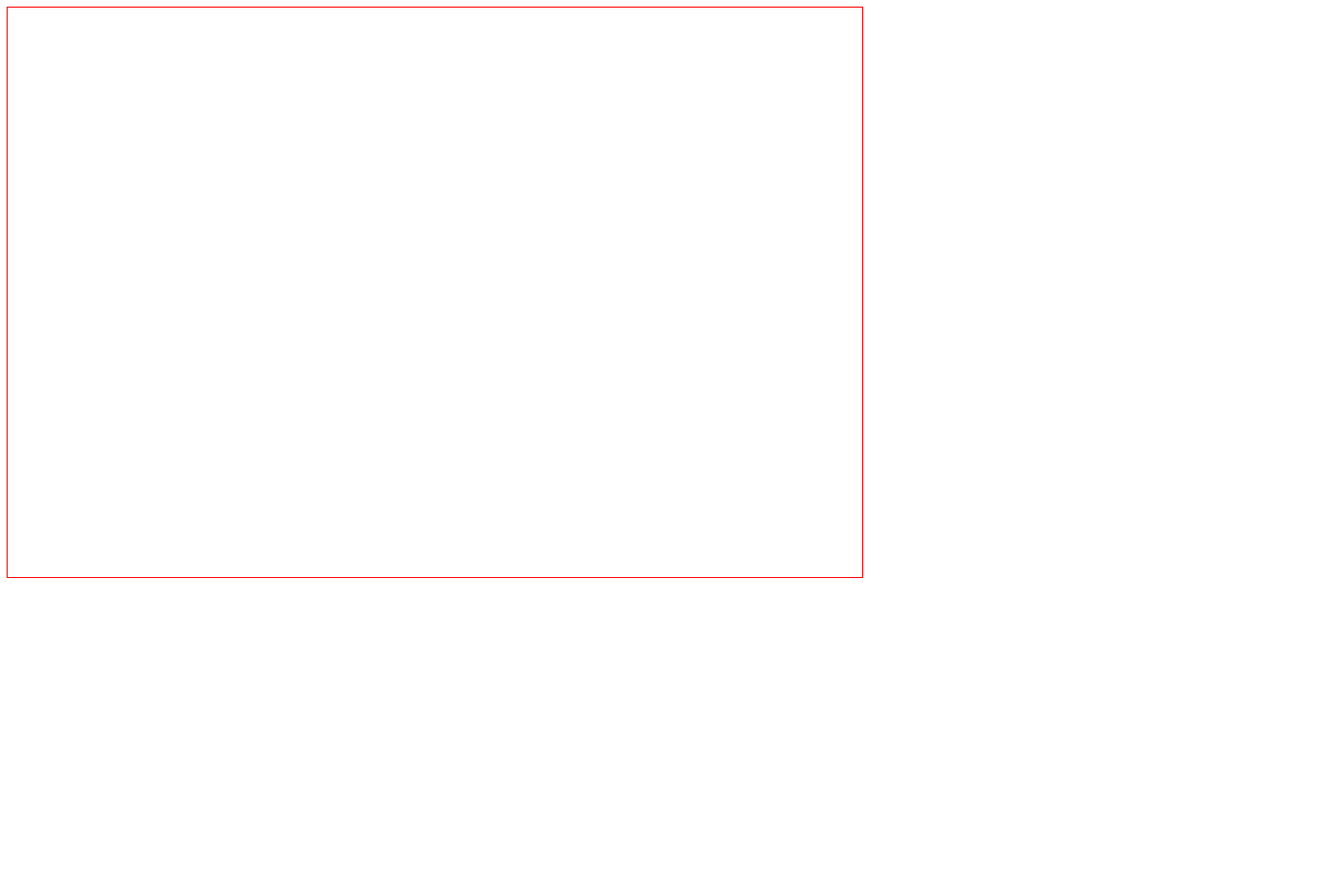
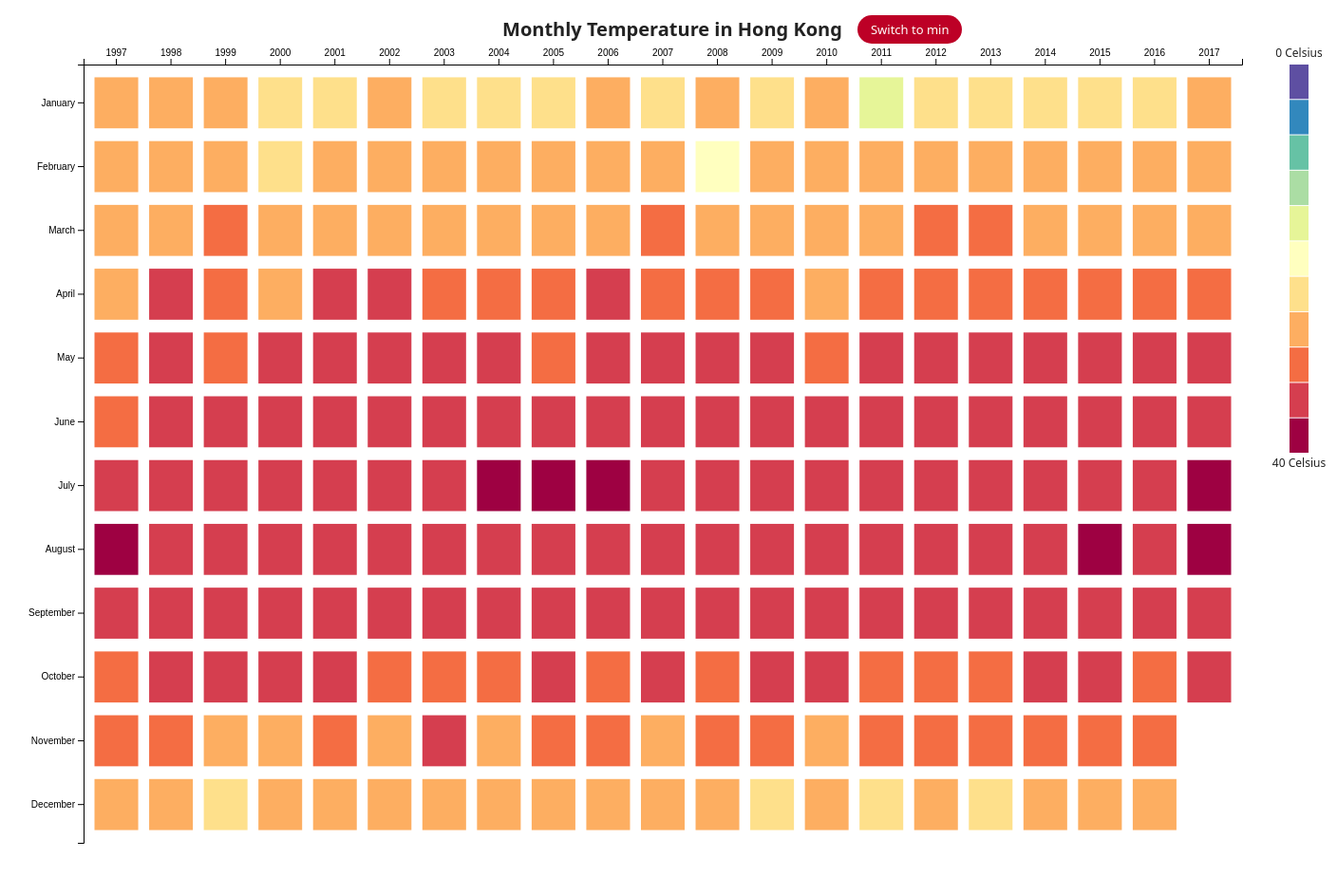
Before and after one commit to saharshk11-tamu/CSCE-679-Data-Visualization-Assignment1, a plain HTML site: page index.html in a window 1280 px wide. Shown: the whole page at 95% size, 1408 px wide, since content can reach past the window. Before the commit the page ends 800 px from the top, so only its background shows below. Drawn offline with nearby package versions, Linux system fonts and the light colour scheme.

Commit message:
completed challenge 1

```diff
--- a/js/config.js
+++ b/js/config.js
@@ -3,8 +3,10 @@
 export const dataPath = "temperature_daily.csv";
 export const containerSelector = "#chart";
 
-export const width = 900;
-export const height = 600;
+export const width = 1400;
+export const height = 900;
 export const margin = { top: 60, right: 100, bottom: 20, left: 80 };
 export const chartWidth = width - margin.left - margin.right;
 export const chartHeight = height - margin.top - margin.bottom;
+export const legendWidth = 20;
+export const legendHeight = chartHeight / 2;
--- a/js/draw.js
+++ b/js/draw.js
@@ -1,4 +1,11 @@
-import { containerSelector, width, height, margin } from "./config.js";
+import {
+  containerSelector,
+  width,
+  height,
+  margin,
+  legendWidth,
+  legendHeight,
+} from "./config.js";
 
 // Create SVG
 export function createSVG() {
@@ -16,52 +23,133 @@ export function createSVG() {
 }
 
 // Draw one rect per month (the heatmap cells).
-// TODO:
-//   - data join: chart.selectAll(...).data(data).join("rect")
-//   - x / y from yearScale(d.year) / monthScale(d.month)
-//   - width / height from each scale's bandwidth()
-//   - do NOT set fill here; updateColors handles that
-// Returns: the cells selection, so other functions can recolor / attach events.
-export function drawCells(chart, data, scales) {}
+export function drawCells(chart, data, scales) {
+  const cells = chart
+    .selectAll(".cell")
+    .data(data)
+    .join("rect")
+    .attr("class", "cell")
+    .attr("x", (d) => scales.yearScale(d.year))
+    .attr("width", scales.yearScale.bandwidth())
+    .attr("y", (d) => scales.monthScale(d.month))
+    .attr("height", scales.monthScale.bandwidth());
+
+  return cells;
+}
 
 // Recolor existing cells for the current mode ("max" or "min").
-// TODO:
-//   - set each cell's fill using colorScale and the value for `mode`
-//     (hint: the mode string matches the data field name)
-export function updateColors(cells, colorScale, mode) {}
+export function updateColors(cells, colorScale, mode) {
+  cells
+    .transition()
+    .duration(500)
+    .attr("fill", (d) => colorScale(d[mode]));
+}
 
 // Draw the year axis (top) and month axis (left).
-// TODO:
-//   - year axis: d3.axisTop(yearScale), appended in a <g> at y = 0
-//   - month axis: d3.axisLeft(monthScale), with tickFormat turning 0-11
-//     into month names
-//   - remember: .call(axis) on a <g> is how an axis gets drawn
-export function drawAxes(chart, scales) {}
+export function drawAxes(chart, scales) {
+  const xAxis = d3.axisTop(scales.yearScale);
+  chart.append("g").call(xAxis);
+
+  const timeFormat = d3.timeFormat("%B");
+  const yAxis = d3
+    .axisLeft(scales.monthScale)
+    .tickFormat((d) => timeFormat(new Date(2000, d, 1)));
+  chart.append("g").call(yAxis);
+}
 
 // Draw the chart title.
-// TODO:
-//   - append a <text> above the plot area (inside margin.top)
-//   - decide: append to svg (full-svg coords) or chart (inner coords)
-export function drawTitle(svg) {}
+// Returns: the title selection, so the toggle button can be placed beside it.
+export function drawTitle(svg) {
+  return svg
+    .append("text")
+    .attr("class", "chart-title")
+    .attr("x", width / 2)
+    .attr("y", margin.top / 2)
+    .attr("text-anchor", "middle")
+    .text("Monthly Temperature in Hong Kong");
+}
 
 // Draw the color legend mapping colors to temperatures.
-// TODO:
-//   - place it in the right margin (or wherever you leave room)
-//   - show a color gradient or color steps plus temperature labels
-//   - hint: a small scale + axis next to the colors works well for labels
-export function drawLegend(svg, colorScale) {}
+export function drawLegend(svg, colorScale) {
+  const [minTemp, maxTemp] = colorScale.domain();
+  const legend = svg
+    .append("g")
+    .attr(
+      "transform",
+      `translate(${width - margin.right + margin.right / 2}, ${margin.top})`,
+    );
+
+  // One swatch per quantized color, stacked cold (top) to hot (bottom)
+  const colors = colorScale.range();
+  const swatchHeight = legendHeight / colors.length;
+
+  legend
+    .selectAll(".legend-swatch")
+    .data(colors)
+    .join("rect")
+    .attr("class", "legend-swatch")
+    .attr("x", 0)
+    .attr("y", (d, i) => i * swatchHeight)
+    .attr("width", legendWidth)
+    .attr("height", swatchHeight - 1) // 1px gap between swatches
+    .attr("fill", (d) => d);
+
+  // End labels, centered above and below the swatch column
+  legend
+    .append("text")
+    .attr("class", "legend-label")
+    .attr("x", legendWidth / 2)
+    .attr("y", -8)
+    .attr("text-anchor", "middle")
+    .text(`${minTemp} Celsius`);
+
+  legend
+    .append("text")
+    .attr("class", "legend-label")
+    .attr("x", legendWidth / 2)
+    .attr("y", legendHeight + 4)
+    .attr("text-anchor", "middle")
+    .attr("dominant-baseline", "hanging") // y marks the top of the text
+    .text(`${maxTemp} Celsius`);
+}
 
 // Show date and temperatures when hovering over a cell.
-// TODO:
-//   - create a tooltip element once (an HTML <div> is easiest)
-//   - on cells: mouseover/mousemove -> fill text + position it,
-//     mouseout -> hide it
-//   - format to match the reference: "Date: 2002-03; max: 28 min: 14"
-export function setupTooltip(cells) {}
+export function setupTooltip(cells) {
+  const tooltip = d3.select("body").append("div").attr("class", "tooltip");
 
-// Wire up the max/min toggle.
-// TODO:
-//   - decide the trigger: a <button> (in index.html or created with d3),
-//     or clicking the chart itself
-//   - on click, call onToggle() and update any button label
-export function setupToggle(onToggle) {}
+  cells
+    .on("mouseover", (event, d) => {
+      tooltip.style("opacity", 1);
+      // month is 0-based; +1 and zero-pad so March shows as "03"
+      const month = String(d.month + 1).padStart(2, "0");
+      tooltip.text(`Date: ${d.year}-${month}; max: ${d.max} min: ${d.min}`);
+    })
+    .on("mousemove", (event) => {
+      tooltip.style("left", event.pageX + 10 + "px");
+      tooltip.style("top", event.pageY + 10 + "px");
+    })
+    .on("mouseout", () => {
+      tooltip.style("opacity", 0);
+    });
+}
+
+// Wire up the max/min toggle, placed just right of the title.
+export function setupToggle(title, onToggle) {
+  const titleBox = title.node().getBBox();
+
+  const button = d3
+    .select(containerSelector)
+    .append("button")
+    .attr("class", "toggle-button mode-max")
+    .style("left", `${titleBox.x + titleBox.width + 16}px`)
+    .style("top", `${titleBox.y + titleBox.height / 2}px`)
+    .text("Switch to min");
+
+  button.on("click", () => {
+    const newMode = onToggle();
+    button
+      .text(`Switch to ${newMode === "max" ? "min" : "max"}`)
+      .classed("mode-max", newMode === "max")
+      .classed("mode-min", newMode === "min");
+  });
+}
--- a/js/scales.js
+++ b/js/scales.js
@@ -13,12 +13,10 @@ export function getScales(data) {
     .domain(d3.range(0, 12))
     .range([0, chartHeight])
     .padding(0.2);
-  const minTempExtent = d3.extent(data, (d) => d.min);
-  const maxTempExtent = d3.extent(data, (d) => d.max);
-  const tempExtent = [minTempExtent[0], maxTempExtent[1]];
   const colorScale = d3
-    .scaleSequential(d3.interpolateYlOrRd)
-    .domain(tempExtent);
+    .scaleQuantize()
+    .domain([0, 40])
+    .range(d3.schemeSpectral[11].slice(0, 11).reverse());
 
   return { yearScale, monthScale, colorScale };
 }
--- a/main.js
+++ b/main.js
@@ -21,14 +21,15 @@ function render(data, scales, svg, chart) {
   updateColors(cells, scales.colorScale, mode);
 
   drawAxes(chart, scales);
-  drawTitle(svg);
+  const title = drawTitle(svg);
   drawLegend(svg, scales.colorScale);
   setupTooltip(cells);
 
   // Toggle only recolors the existing cells, it never redraws
-  setupToggle(() => {
+  setupToggle(title, () => {
     mode = mode === "max" ? "min" : "max";
     updateColors(cells, scales.colorScale, mode);
+    return mode;
   });
 }
 
--- a/style.css
+++ b/style.css
@@ -1,4 +1,73 @@
 /* For debugging */
+/*
 svg {
   outline: 1px solid red;
 }
+*/
+
+/* Positioning context so the toggle button can sit over the svg */
+#chart {
+  position: relative;
+}
+
+/* Chart title */
+.chart-title {
+  font-family: system-ui, sans-serif;
+  font-size: 20px;
+  font-weight: 600;
+  fill: #222;
+}
+
+/* Legend end labels */
+.legend-label {
+  font-family: system-ui, sans-serif;
+  font-size: 12px;
+  fill: #222;
+}
+
+/* Max/min toggle button, placed beside the title */
+.toggle-button {
+  position: absolute;
+  transform: translateY(-50%); /* vertically center on the title */
+  padding: 6px 14px;
+  font-family: system-ui, sans-serif;
+  font-size: 13px;
+  font-weight: 500;
+  color: #fff;
+  border: none;
+  border-radius: 999px;
+  cursor: pointer;
+  transition:
+    background 0.3s,
+    filter 0.15s;
+}
+
+/* Fill color shows the current mode */
+.toggle-button.mode-max {
+  background: #bd0026; /* hot red: showing max temperatures */
+}
+
+.toggle-button.mode-min {
+  background: #2b6cb0; /* cool blue: showing min temperatures */
+}
+
+.toggle-button:hover {
+  filter: brightness(0.9);
+}
+
+.toggle-button:focus-visible {
+  outline: 2px solid #fd8d3c;
+  outline-offset: 2px;
+}
+
+/* Tooltip on hover styling */
+.tooltip {
+  position: absolute;
+  pointer-events: none;
+  opacity: 0;
+  background: ghostwhite;
+  padding: 5px;
+  border: 1px solid #ccc;
+  border-radius: 4px;
+  font-size: 10px;
+}
```
